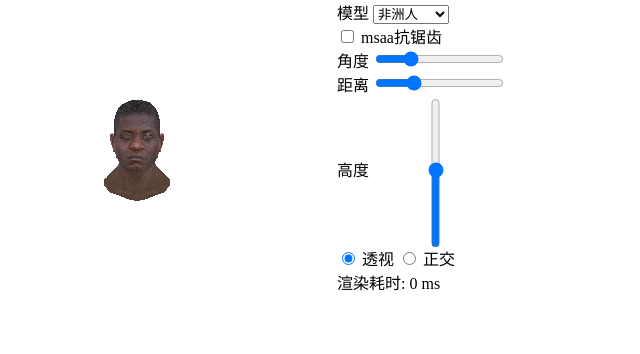
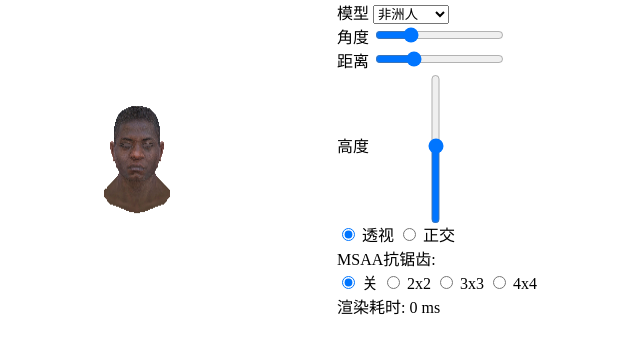
Before and after one commit to Jecced/raster, a website built with webpack: page raster-ts/template/index.html in a window 1280 px wide. Shown: the whole page, without its empty margins (63-703 px from the left). Built offline with nearby package versions, Linux system fonts and the light colour scheme.

Commit message:
feat: 网页上支持切换MSAA抗锯齿的大小

```diff
--- a/raster-ts/src/index.ts
+++ b/raster-ts/src/index.ts
@@ -42,9 +42,9 @@ class RasterCtl {
         this.initRaster();
     }
 
-    public useMsaa() {
+    public useMsaa(size: number) {
         const raster = new MsaaRaster();
-        const buffer = new MsaaZBuffer(raster.width, raster.height, 3);
+        const buffer = new MsaaZBuffer(raster.width, raster.height, size);
         buffer.setFrameBuffer(raster.getFrameBuffer());
         this.buffer = buffer;
         this.raster = raster;
@@ -106,11 +106,11 @@ run().then();
 
 // @ts-ignore
 window["ctl"] = {
-    msaa: function(checked: boolean) {
-        if (checked) {
-            rasterCtl.useMsaa();
+    msaa: function(size: number) {
+        if (size === 1) {
+            rasterCtl.useNormal();
         } else {
-            rasterCtl.useNormal();
+            rasterCtl.useMsaa(size);
         }
         update();
     },
--- a/raster-ts/template/index.html
+++ b/raster-ts/template/index.html
@@ -22,10 +22,6 @@
                 </select>
             </div>
 
-            <div>
-                <input id="msaa" type="checkbox" onchange="ctl.msaa(this.checked)" />
-                <label for="msaa">msaa抗锯齿</label>
-            </div>
             <div>
                 <label>角度</label>
                 <input type="range"
@@ -67,6 +63,21 @@
                 <label for="ort">正交</label>
             </div>
             <div>
+                <label>MSAA抗锯齿:</label>
+            </div>
+            <div>
+                <input id="point" type="radio" checked name="msaa" onclick="ctl.msaa(1)">
+                <label for="point">关</label>
+                <input id="msaa22" type="radio" name="msaa" onclick="ctl.msaa(2)">
+                <label for="msaa22">2x2</label>
+
+                <input id="msaa33" type="radio" name="msaa" onclick="ctl.msaa(3)">
+                <label for="msaa33">3x3</label>
+
+                <input id="msaa44" type="radio" name="msaa" onclick="ctl.msaa(4)">
+                <label for="msaa44">4x4</label>
+            </div>
+            <div>
                 <label>渲染耗时: </label>
                 <label id="time">0</label>
                 <label>ms</label>
```
